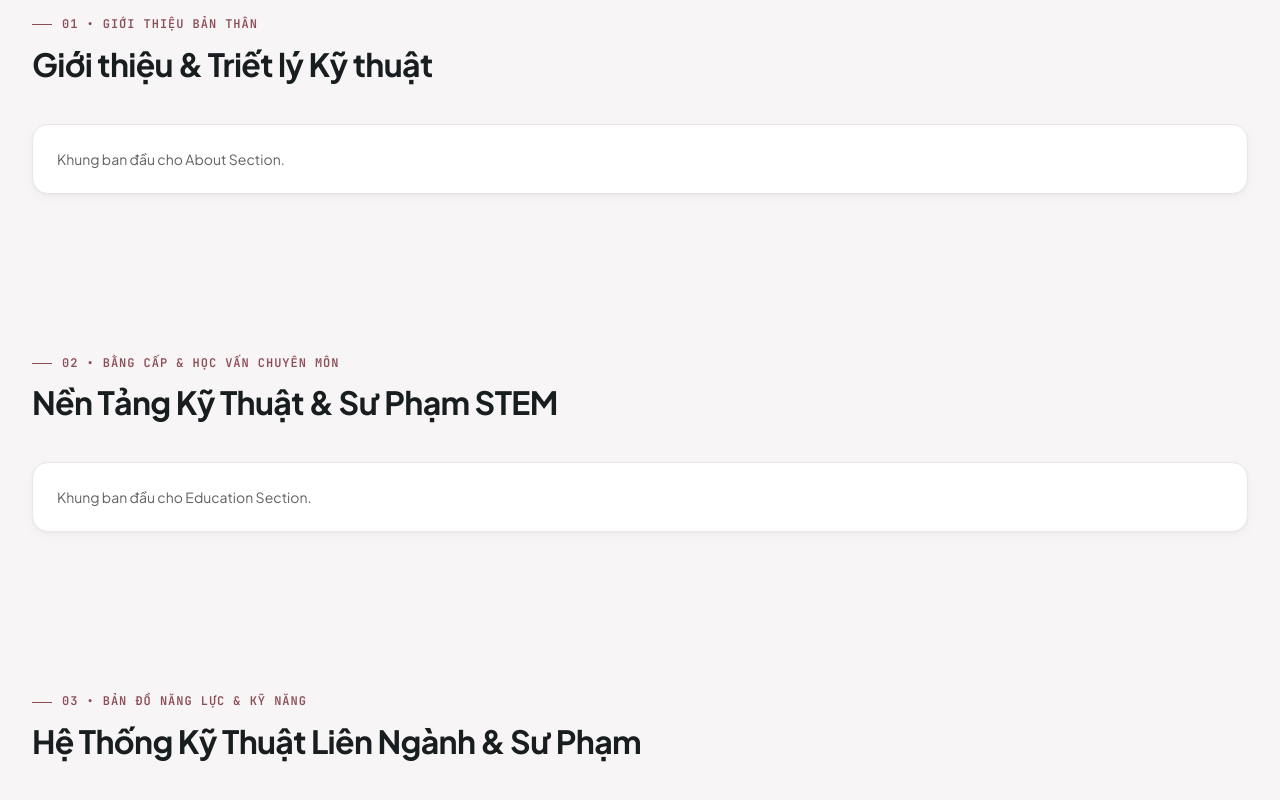
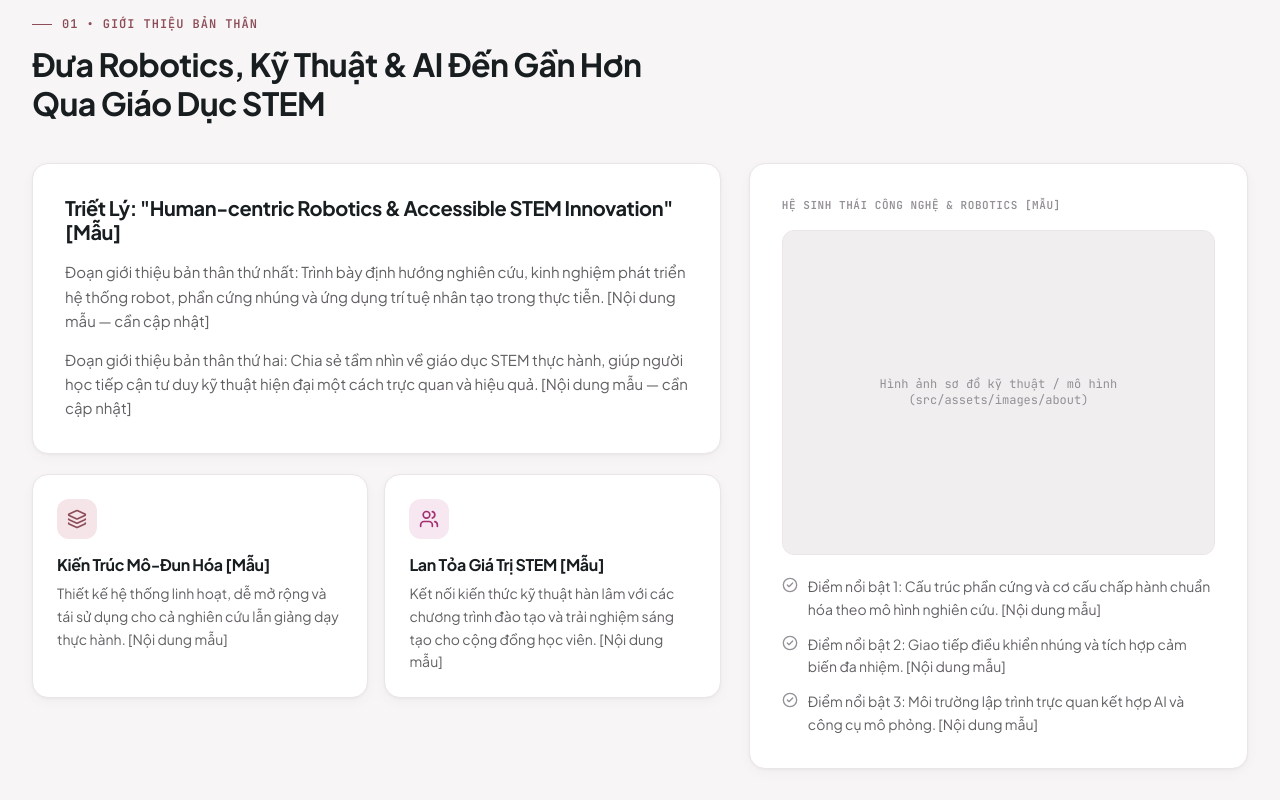
Before and after one commit to hiimnanh-gh/portfolio_chi_Xuan, a React (Vite) app in the folder portfolio_chi_xuan/: page / in a window 1280 px wide. Shown: the part 980-1780 px from the top of the page. Built offline with nearby package versions, Linux system fonts and the light colour scheme.

Commit message:
feat(about): implement AboutPage with philosophy, core values, and ecosystem

```diff
--- a/portfolio_chi_xuan/src/pages/About/AboutPage.jsx
+++ b/portfolio_chi_xuan/src/pages/About/AboutPage.jsx
@@ -1,19 +1,26 @@
-import { SectionHeading, SectionWrapper } from '@/components/shared';
-import { Card } from '@/components/ui';
+import { SectionWrapper } from '@/components/shared';
 import { SECTION_IDS } from '@/config/navigation.config';
+import { AboutContent } from './components/AboutContent';
+import { AboutHeading } from './components/AboutHeading';
+import { EcosystemCard } from './components/EcosystemCard';
 import { ABOUT_DATA } from './data/about.data';
+import styles from './styles/AboutPage.module.css';
 
 export function AboutPage() {
   return (
     <SectionWrapper id={SECTION_IDS.ABOUT}>
-      <SectionHeading
-        number={ABOUT_DATA.indexLabel}
-        label={ABOUT_DATA.categoryLabel}
-        title={ABOUT_DATA.title}
+      <AboutHeading
+        number={ABOUT_DATA.heading.number}
+        label={ABOUT_DATA.heading.label}
+        title={ABOUT_DATA.heading.title}
       />
-      <Card>
-        <p className="text-sm text-[var(--color-text-body)]">{ABOUT_DATA.placeholderNote}</p>
-      </Card>
+      <div className={styles.aboutGrid}>
+        <AboutContent
+          philosophy={ABOUT_DATA.philosophy}
+          coreValues={ABOUT_DATA.coreValues}
+        />
+        <EcosystemCard ecosystem={ABOUT_DATA.ecosystem} />
+      </div>
     </SectionWrapper>
   );
 }
--- /dev/null
+++ b/portfolio_chi_xuan/src/pages/About/components/AboutContent.jsx
@@ -0,0 +1,14 @@
+import { CoreValuesGrid } from './CoreValuesGrid';
+import { PhilosophyCard } from './PhilosophyCard';
+
+export function AboutContent({ philosophy, coreValues }) {
+  return (
+    <div className="flex min-w-0 flex-col gap-5">
+      <PhilosophyCard
+        title={philosophy?.title}
+        paragraphs={philosophy?.paragraphs}
+      />
+      <CoreValuesGrid values={coreValues} />
+    </div>
+  );
+}
--- /dev/null
+++ b/portfolio_chi_xuan/src/pages/About/components/AboutHeading.jsx
@@ -0,0 +1,5 @@
+import { SectionHeading } from '@/components/shared';
+
+export function AboutHeading({ number, label, title }) {
+  return <SectionHeading number={number} label={label} title={title} />;
+}
--- /dev/null
+++ b/portfolio_chi_xuan/src/pages/About/components/CoreValueCard.jsx
@@ -0,0 +1,32 @@
+import { Cpu, Layers, Sparkles, Users } from 'lucide-react';
+import { Card, IconBox } from '@/components/ui';
+
+const ICON_MAP = {
+  layers: Layers,
+  users: Users,
+  cpu: Cpu,
+  sparkles: Sparkles,
+};
+
+export function CoreValueCard({
+  icon = 'layers',
+  iconVariant = 'primary',
+  title,
+  description,
+}) {
+  const IconComponent = ICON_MAP[icon] || Layers;
+
+  return (
+    <Card variant="default" padding="md" className="h-full">
+      <IconBox variant={iconVariant} size="md">
+        <IconComponent className="h-5 w-5" />
+      </IconBox>
+      <h4 className="mt-4 text-base font-bold text-[var(--color-text-heading)]">
+        {title}
+      </h4>
+      <p className="mt-2 text-sm leading-relaxed text-[var(--color-text-body)]">
+        {description}
+      </p>
+    </Card>
+  );
+}
--- /dev/null
+++ b/portfolio_chi_xuan/src/pages/About/components/CoreValuesGrid.jsx
@@ -0,0 +1,19 @@
+import { CoreValueCard } from './CoreValueCard';
+
+export function CoreValuesGrid({ values = [] }) {
+  if (!values.length) return null;
+
+  return (
+    <div className="grid grid-cols-1 gap-4 sm:grid-cols-2">
+      {values.map((item) => (
+        <CoreValueCard
+          key={item.id}
+          icon={item.icon}
+          iconVariant={item.iconVariant}
+          title={item.title}
+          description={item.description}
+        />
+      ))}
+    </div>
+  );
+}
--- /dev/null
+++ b/portfolio_chi_xuan/src/pages/About/components/EcosystemCard.jsx
@@ -0,0 +1,23 @@
+import { Card } from '@/components/ui';
+import { EcosystemImage } from './EcosystemImage';
+import { FeatureList } from './FeatureList';
+
+export function EcosystemCard({ ecosystem }) {
+  if (!ecosystem) return null;
+
+  return (
+    <Card variant="default" padding="lg" className="min-w-0">
+      {ecosystem.label && (
+        <p className="font-mono-tech text-[11px] font-semibold uppercase tracking-wider text-[var(--color-text-muted)]">
+          {ecosystem.label}
+        </p>
+      )}
+      <EcosystemImage
+        src={ecosystem.image?.src}
+        alt={ecosystem.image?.alt}
+        placeholderLabel={ecosystem.image?.placeholderLabel}
+      />
+      <FeatureList items={ecosystem.features} />
+    </Card>
+  );
+}
--- /dev/null
+++ b/portfolio_chi_xuan/src/pages/About/components/EcosystemImage.jsx
@@ -0,0 +1,16 @@
+import { OptimizedImage } from '@/components/shared';
+
+export function EcosystemImage({ src = '', alt = '', placeholderLabel = '' }) {
+  return (
+    <div className="mt-4 overflow-hidden rounded-[var(--radius-md)] border border-[var(--color-border)] bg-[var(--color-bg-page)]">
+      <OptimizedImage
+        src={src}
+        alt={alt}
+        fallbackText={placeholderLabel}
+        aspectRatio="4/3"
+        rounded="none"
+        className="w-full"
+      />
+    </div>
+  );
+}
--- /dev/null
+++ b/portfolio_chi_xuan/src/pages/About/components/FeatureList.jsx
@@ -0,0 +1,13 @@
+import { FeatureListItem } from './FeatureListItem';
+
+export function FeatureList({ items = [] }) {
+  if (!items.length) return null;
+
+  return (
+    <ul className="mt-5 space-y-3">
+      {items.map((item) => (
+        <FeatureListItem key={item.id} text={item.text} />
+      ))}
+    </ul>
+  );
+}
--- /dev/null
+++ b/portfolio_chi_xuan/src/pages/About/components/FeatureListItem.jsx
@@ -0,0 +1,10 @@
+import { CheckCircle2 } from 'lucide-react';
+
+export function FeatureListItem({ text }) {
+  return (
+    <li className="flex items-start gap-2.5 text-sm leading-relaxed text-[var(--color-text-body)]">
+      <CheckCircle2 className="mt-0.5 h-4 w-4 shrink-0 text-[var(--color-text-muted)]" />
+      <span>{text}</span>
+    </li>
+  );
+}
--- /dev/null
+++ b/portfolio_chi_xuan/src/pages/About/components/PhilosophyCard.jsx
@@ -0,0 +1,18 @@
+import { Card } from '@/components/ui';
+
+export function PhilosophyCard({ title, paragraphs = [] }) {
+  return (
+    <Card variant="default" padding="lg">
+      {title && (
+        <h3 className="text-lg font-bold text-[var(--color-text-heading)] sm:text-xl">
+          {title}
+        </h3>
+      )}
+      <div className="mt-4 space-y-3.5 text-sm leading-relaxed text-[var(--color-text-body)] sm:text-[15px]">
+        {paragraphs.map((paragraph, index) => (
+          <p key={index}>{paragraph}</p>
+        ))}
+      </div>
+    </Card>
+  );
+}
--- a/portfolio_chi_xuan/src/pages/About/data/about.data.js
+++ b/portfolio_chi_xuan/src/pages/About/data/about.data.js
@@ -1,6 +1,59 @@
+/**
+ * Dữ liệu riêng cho About Section (Section 01).
+ * Lưu ý: Các đoạn mô tả và điểm nổi bật bên dưới là nội dung mẫu (placeholder),
+ * không chứa thông số kỹ thuật chưa xác thực. Cần thay thế bằng nội dung thực tế.
+ */
 export const ABOUT_DATA = {
-  indexLabel: '01',
-  categoryLabel: 'GIỚI THIỆU BẢN THÂN',
-  title: 'Giới thiệu & Triết lý Kỹ thuật',
-  placeholderNote: 'Khung ban đầu cho About Section.',
+  heading: {
+    number: '01',
+    label: 'GIỚI THIỆU BẢN THÂN',
+    title: 'Đưa Robotics, Kỹ Thuật & AI Đến Gần Hơn Qua Giáo Dục STEM',
+  },
+  philosophy: {
+    title: 'Triết Lý: "Human-centric Robotics & Accessible STEM Innovation" [Mẫu]',
+    paragraphs: [
+      'Đoạn giới thiệu bản thân thứ nhất: Trình bày định hướng nghiên cứu, kinh nghiệm phát triển hệ thống robot, phần cứng nhúng và ứng dụng trí tuệ nhân tạo trong thực tiễn. [Nội dung mẫu — cần cập nhật]',
+      'Đoạn giới thiệu bản thân thứ hai: Chia sẻ tầm nhìn về giáo dục STEM thực hành, giúp người học tiếp cận tư duy kỹ thuật hiện đại một cách trực quan và hiệu quả. [Nội dung mẫu — cần cập nhật]',
+    ],
+  },
+  coreValues: [
+    {
+      id: 'modular-architecture',
+      icon: 'layers',
+      iconVariant: 'primary',
+      title: 'Kiến Trúc Mô-Đun Hóa [Mẫu]',
+      description:
+        'Thiết kế hệ thống linh hoạt, dễ mở rộng và tái sử dụng cho cả nghiên cứu lẫn giảng dạy thực hành. [Nội dung mẫu]',
+    },
+    {
+      id: 'community-impact',
+      icon: 'users',
+      iconVariant: 'secondary',
+      title: 'Lan Tỏa Giá Trị STEM [Mẫu]',
+      description:
+        'Kết nối kiến thức kỹ thuật hàn lâm với các chương trình đào tạo và trải nghiệm sáng tạo cho cộng đồng học viên. [Nội dung mẫu]',
+    },
+  ],
+  ecosystem: {
+    label: 'HỆ SINH THÁI CÔNG NGHỆ & ROBOTICS [MẪU]',
+    image: {
+      src: '',
+      alt: 'Sơ đồ hệ sinh thái mô hình Robotics và bộ kit STEM',
+      placeholderLabel: 'Hình ảnh sơ đồ kỹ thuật / mô hình (src/assets/images/about)',
+    },
+    features: [
+      {
+        id: 'feature-1',
+        text: 'Điểm nổi bật 1: Cấu trúc phần cứng và cơ cấu chấp hành chuẩn hóa theo mô hình nghiên cứu. [Nội dung mẫu]',
+      },
+      {
+        id: 'feature-2',
+        text: 'Điểm nổi bật 2: Giao tiếp điều khiển nhúng và tích hợp cảm biến đa nhiệm. [Nội dung mẫu]',
+      },
+      {
+        id: 'feature-3',
+        text: 'Điểm nổi bật 3: Môi trường lập trình trực quan kết hợp AI và công cụ mô phỏng. [Nội dung mẫu]',
+      },
+    ],
+  },
 };
--- /dev/null
+++ b/portfolio_chi_xuan/src/pages/About/styles/AboutPage.module.css
@@ -0,0 +1,13 @@
+.aboutGrid {
+  display: grid;
+  grid-template-columns: minmax(0, 1fr);
+  gap: 1.5rem;
+  align-items: start;
+}
+
+@media (min-width: 1024px) {
+  .aboutGrid {
+    grid-template-columns: minmax(0, 1.38fr) minmax(0, 1fr);
+    gap: 1.75rem;
+  }
+}
```
